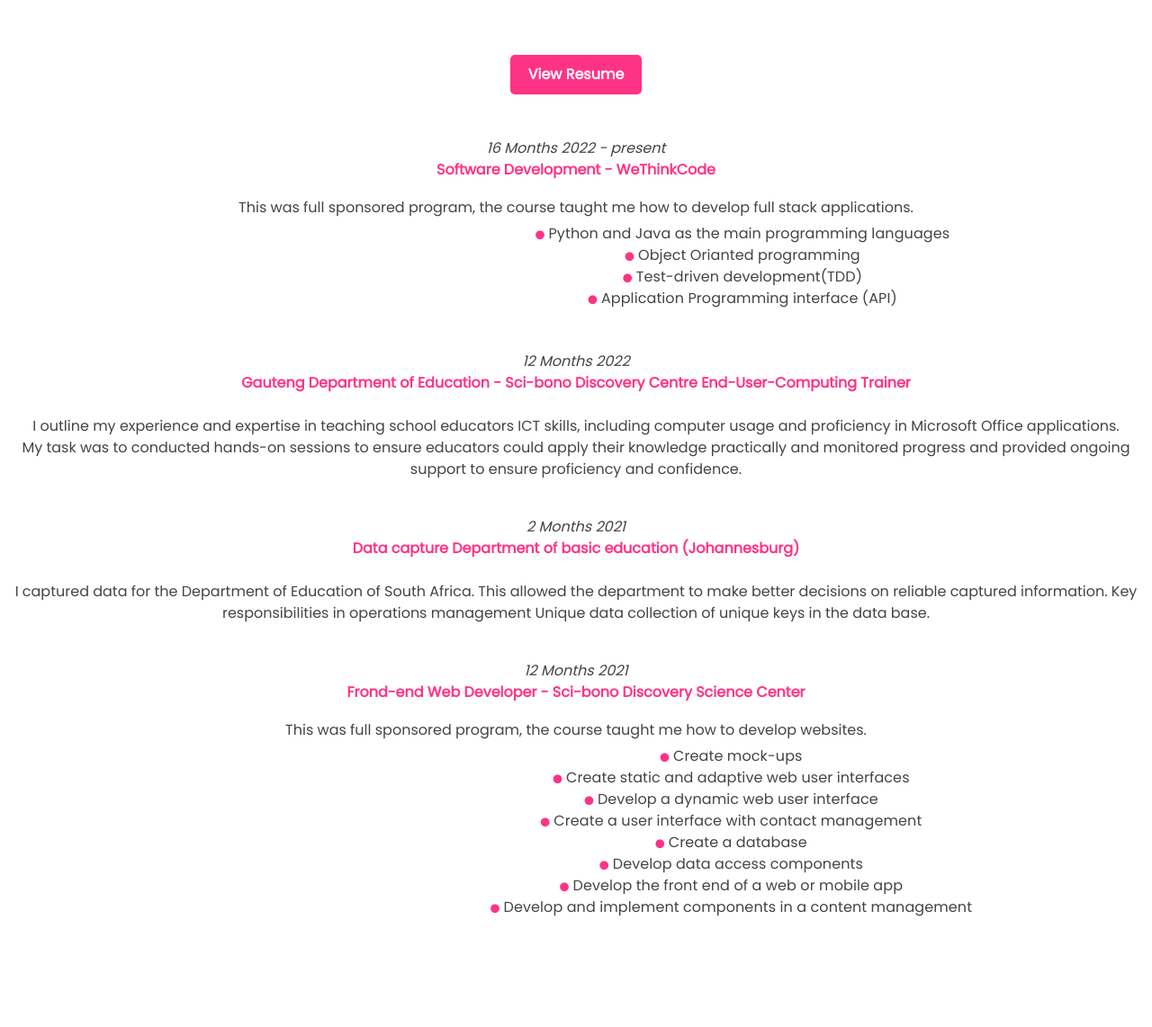
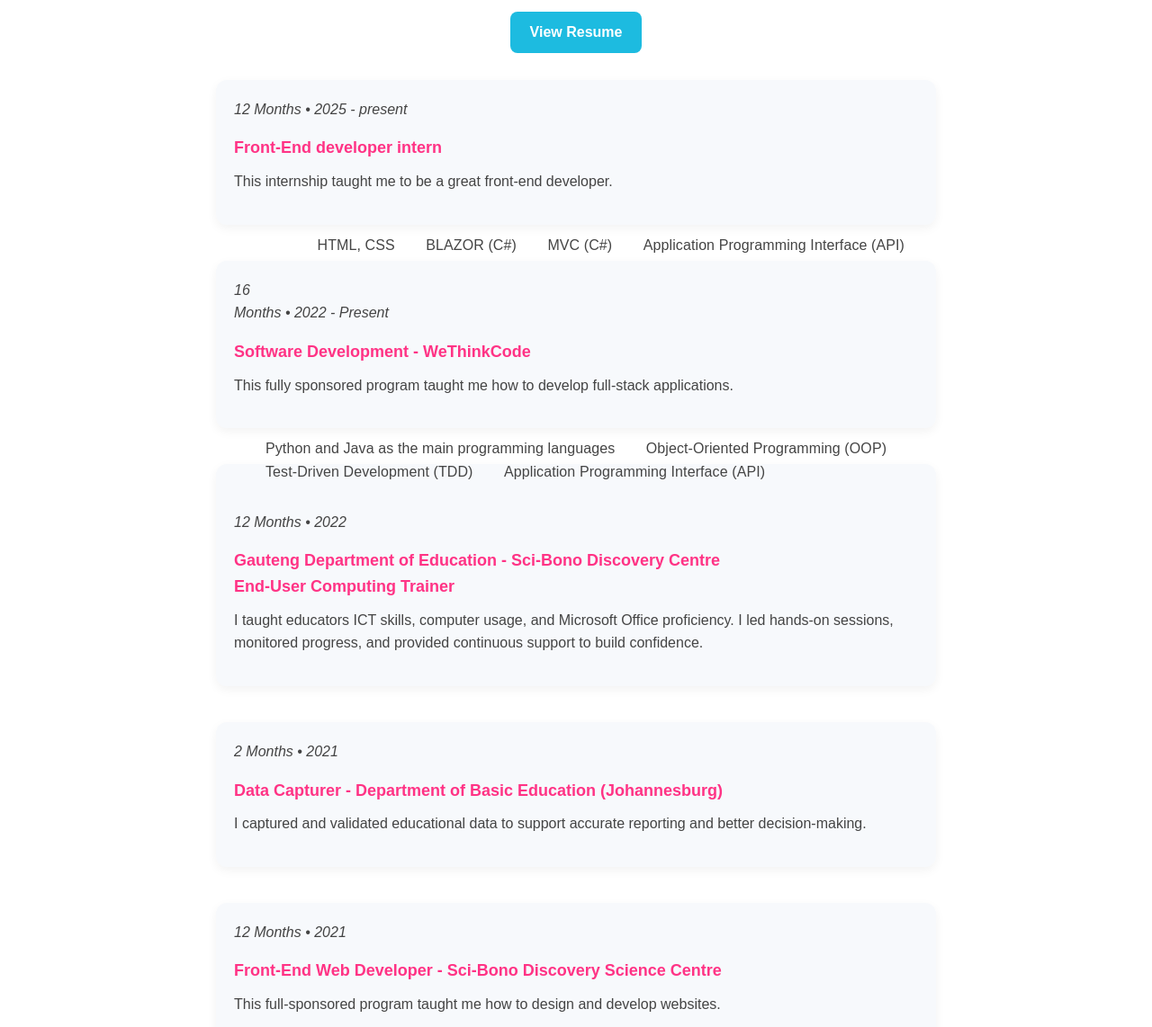
Before and after one commit to ThatoTay/Thato_Tay_portfolio, a plain HTML site: page work.html in a window 1280 px wide. Shown: the part 842-1984 px from the top of the page at 90% size. Drawn offline with nearby package versions, Linux system fonts and the light colour scheme.

Commit message:
Add files via upload

```diff
--- a/style.css
+++ b/style.css
@@ -644,6 +644,62 @@ li {
     margin-top: 30%;
 }
 
+
+.experience-container {
+    width: 80%;
+    max-width: 800px;
+    margin: 0 auto;
+    text-align: center;
+    font-family: Arial, sans-serif;
+    line-height: 1.6;
+}
+
+.resume-button {
+    display: inline-block;
+    padding: 10px 22px;
+    background: #1DBBE0;
+    color: white;
+    border-radius: 8px;
+    text-decoration: none;
+    font-weight: bold;
+    margin-bottom: 30px;
+    transition: 0.3s;
+}
+
+    .resume-button:hover {
+        background: #1297b7;
+    }
+
+.experience-block {
+    margin-bottom: 40px;
+    padding: 20px;
+    background: #f7f9fc;
+    border-radius: 12px;
+    text-align: left;
+    box-shadow: 0 4px 12px rgba(0,0,0,0.05);
+}
+
+    .experience-block strong {
+        display: block;
+        font-size: 18px;
+        margin: 10px 0;
+    }
+
+.desc {
+    margin: 10px 0 15px;
+}
+
+.experience-list {
+    padding-left: 20px;
+    margin: 0;
+}
+
+    .experience-list li {
+        margin-bottom: 8px;
+    }
+
+
+
 .footer-full {
     width: 80vw;
     margin: 0 auto;
--- a/work.html
+++ b/work.html
@@ -76,107 +76,85 @@
             </div>
 
 
-        <center>
-            <br>
-            <br>
-            <a target="_blank" href="assets/CV Ndinaye Thato Mukhavhuli 2023 recent.pdf" class="resume-button">View Resume</a>
-            <br>
+            <div class="experience-container">
 
-            <br>
-            <br>
-            <div class = "front_end">
-            <p><i>16 Months 2022 - present</i>
-                <br>
-                <strong>Software Development - WeThinkCode</strong>
-                <br>
-                <br>
-                <p style="line-height: 0.8">This was full sponsored program, the course taught me how to develop full stack applications.</p>
-                <div class = "sci-bono" style="list-style-type: disc; display: flex; margin-left: 580px; margin-top: -20px">
-                <ul>
-                    <li><i class ="fas fa-circle"></i>  Python and Java as the main programming languages</li>
-                    <br>
-                    <li><i class ="fas fa-circle"></i>  Object Orianted programming</li>
-                    <br>
-                    <li><i class ="fas fa-circle"></i>  Test-driven development(TDD)</li>
-                    <br>
-                    <li><i class ="fas fa-circle"></i>  Application Programming interface (API)</li>
+                <a target="_blank" href="assets/Thato Mukhavhuli- Resume-CV.pdf" class="resume-button">View Resume</a>
+
+
+                <div class="experience-block">
+                    <p><i>12 Months • 2025 - present</i></p>
+                    <strong>Front-End developer intern</strong>
+                    <p class="desc">This internship taught me to be a great front-end developer.</p>
+
+                    <ul class="experience-list">
+                        <li>HTML, CSS</li>
+                        <li>BLAZOR (C#)</li>
+                        <li>MVC (C#)</li>
+                        <li>Application Programming Interface (API)</li>
                     </ul>
                 </div>
+
+                <div class="experience-block">
+                    <p><i>16 Months • 2022 - Present</i></p>
+                    <strong>Software Development - WeThinkCode</strong>
+                    <p class="desc">This fully sponsored program taught me how to develop full-stack applications.</p>
+
+                    <ul class="experience-list">
+                        <li>Python and Java as the main programming languages</li>
+                        <li>Object-Oriented Programming (OOP)</li>
+                        <li>Test-Driven Development (TDD)</li>
+                        <li>Application Programming Interface (API)</li>
+                    </ul>
+                </div>
+
+                <div class="experience-block">
+                    <p><i>12 Months • 2022</i></p>
+                    <strong>
+                        Gauteng Department of Education - Sci-Bono Discovery Centre
+                        <br>End-User Computing Trainer
+                    </strong>
+
+                    <p class="desc">
+                        I taught educators ICT skills, computer usage, and Microsoft Office proficiency.
+                        I led hands-on sessions, monitored progress, and provided continuous support to build confidence.
                     </p>
                 </div>
 
+                <div class="experience-block">
+                    <p><i>2 Months • 2021</i></p>
+                    <strong>Data Capturer - Department of Basic Education (Johannesburg)</strong>
 
-            <p><i>12 Months 2022</i><br>
-                <strong> Gauteng Department of Education - Sci-bono Discovery Centre
-                    End-User-Computing Trainer</strong>
-                <br>
-                <br>
+                    <p class="desc">
+                        I captured and validated educational data to support accurate reporting and better decision-making.
+                    </p>
+                </div>
 
-                I outline my experience and expertise in teaching school educators ICT skills, including computer usage and proficiency in Microsoft Office applications.
-                <br>
-                My task was to conducted hands-on sessions to ensure educators could apply their knowledge practically and monitored progress and provided ongoing support to ensure proficiency and confidence.
+                <div class="experience-block">
+                    <p><i>12 Months • 2021</i></p>
+                    <strong>Front-End Web Developer - Sci-Bono Discovery Science Centre</strong>
 
-            </p>
+                    <p class="desc">This full-sponsored program taught me how to design and develop websites.</p>
 
-            <br>
-
-            <p><i>2 Months 2021</i>
-                <br>
-                <strong>Data capture Department of basic education (Johannesburg)</strong>
-                <br>
-                <br>
-                I captured data for the Department of Education of South Africa. This allowed the department to
-                make better decisions on reliable captured information.
-
-                Key responsibilities in operations management
-                Unique data collection of unique keys in the data base.
-            </p>
-            <br>
-
-            <div class = "front_end">
-            <p><i>12 Months 2021</i>
-                <br>
-                <strong>Frond-end Web Developer - Sci-bono Discovery Science
-                    Center</strong>
-                <br>
-                <br>
-                <p>
-                <p style="line-height: 0.8">This was full sponsored program, the course taught me how to develop websites.</p>
-
-                <div class = "sci-bono" style="list-style-type: disc; display: flex; margin-left: 530px;  margin-top: -20px;">
-                    <ul >
-                        <li><i class ="fas fa-circle"></i>  Create mock-ups</li>
-                        <br>
-                        <li><i class ="fas fa-circle"></i>  Create static and adaptive web user interfaces</li>
-                        <br>
-                        <li><i class ="fas fa-circle"></i>  Develop a dynamic web user interface</li>
-                        <br>
-                        <li><i class ="fas fa-circle"></i>  Create a user interface with contact management</li>
-                        <br>
-                        <li><i class ="fas fa-circle"></i>  Create a database</li>
-                        <br>
-                        <li><i class ="fas fa-circle"></i>  Develop data access components</li>
-                        <br>
-                        <li><i class ="fas fa-circle"></i>  Develop the front end of a web or mobile app</li>
-                        <br>
-                        <li><i class ="fas fa-circle"></i>  Develop and implement components in a content management</li>
-                        <br>
+                    <ul class="experience-list">
+                        <li>Create mock-ups</li>
+                        <li>Create static and adaptive web user interfaces</li>
+                        <li>Develop dynamic web interfaces</li>
+                        <li>Create contact management interfaces</li>
+                        <li>Create and manage databases</li>
+                        <li>Develop data access components</li>
+                        <li>Develop the front end of web/mobile apps</li>
+                        <li>Implement components in a content management system</li>
                     </ul>
                 </div>
-            </p>
 
-                <br>
-            </p>
             </div>
 
 
 
-        </center>
-        </div>
         </div>
     </div>
 
-
+</div>
 </div>
             <div class="footer-full  fadeIn delay-2s">
                 <div id="contact-social" class="social-icons" style="display: inline;">
```
Also changed, not shown: 1 other file. Lines whose indentation alone changed are shown as unchanged.
